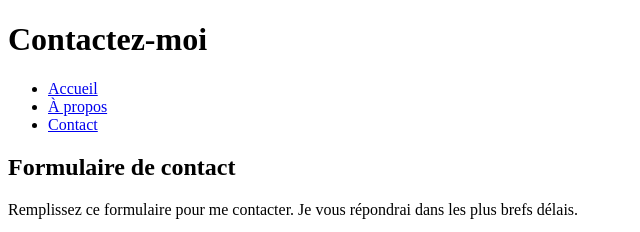
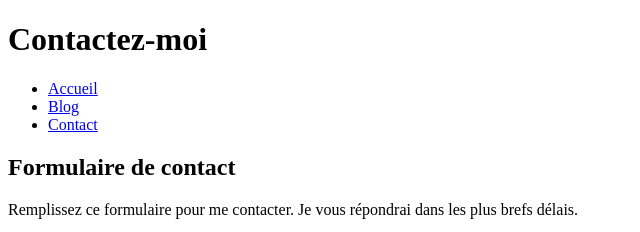
Before and after one commit to August032/ipnet-it130-augus, a plain HTML site: page contact.html in a window 1280 px wide. Shown: the top 232 px of the page, 0-640 px from the left. Drawn offline with Linux system fonts and the light colour scheme.

Commit message:
Add files via upload

```diff
--- a/contact.html
+++ b/contact.html
@@ -13,7 +13,7 @@
         <nav>
             <ul>
                 <li><a href = "index.html">Accueil</a></li>
-                <li><a href = "À propos.html">À propos</a></li>
+                <li><a href = "blog.html">Blog</a></li>
                 <li><a href = "contact.html">Contact</a></li>
             </ul>
         </nav>
```
